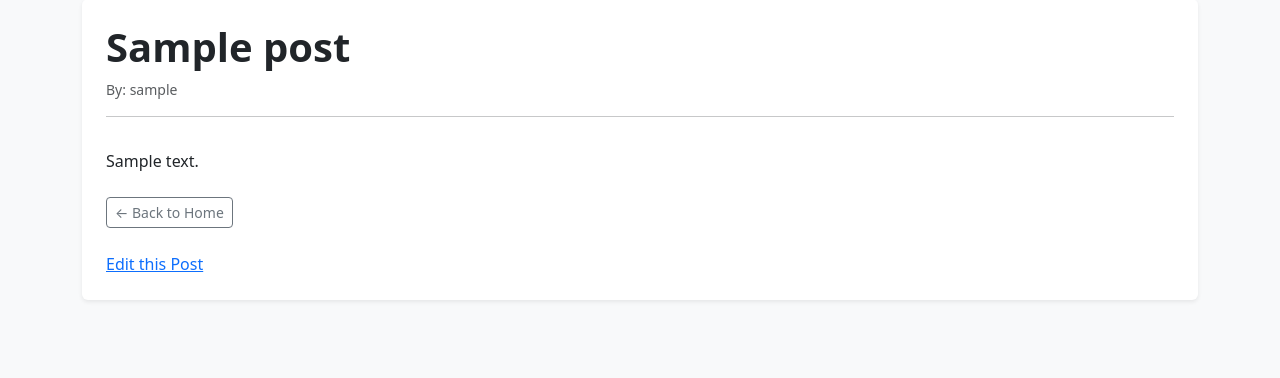
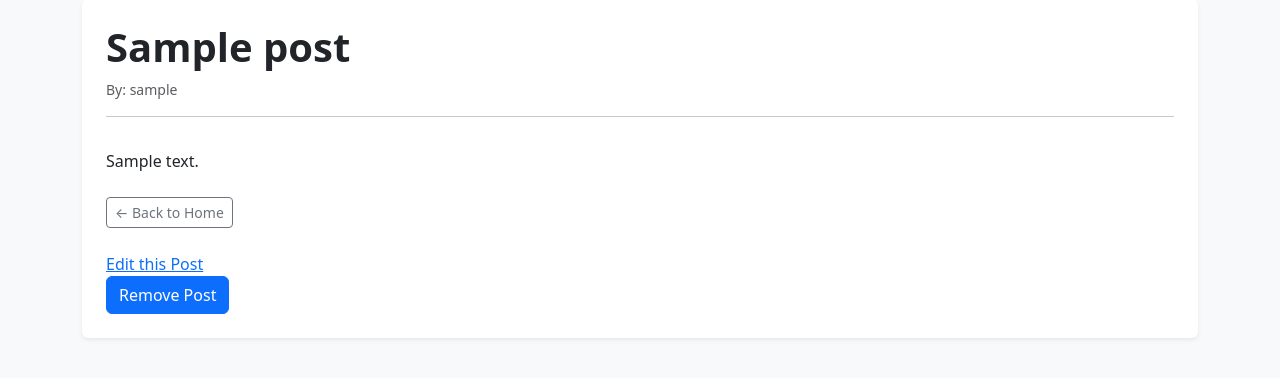
Before and after one commit to AB-X-AR/Django_Blog, a Django app: page /post/1 in a window 1280 px wide. Shown: the part 81-459 px from the top of the page. Run offline with Django 5.2, Linux system fonts and the light colour scheme; tables that the repository leaves empty hold one stand-in row (values such as "Sample post").

Commit message:
Implemented the Delete Operations too, Hence CRUD Completed

```diff
--- a/azblog/urls.py
+++ b/azblog/urls.py
@@ -10,5 +10,6 @@ urlpatterns = [
     path('post/<int:pk>', views.post_detail, name="post_detail"),
     path('post/create/', views.post_create, name='post_create'),
     path('post/edit/<int:pk>', views.post_update, name="post_update"),
+    path('post/delete/<int:pk>', views.post_delete, name='post_delete'),
     #path('article/<int:pk>', ArticleDetailView.as_view(), name="article-details")
 ]
--- a/azblog/views.py
+++ b/azblog/views.py
@@ -51,6 +51,17 @@ def post_update(request, pk):
         return render(request, "azblog/post_form.html", {'form':form, 'pk':post.pk})
 
 
+@login_required
+def post_delete(request, pk):
+    post = get_object_or_404(Post, pk=pk, author=request.user)
+
+    if request.method == 'POST':
+        post.delete()
+        return redirect('home')
+    return render(request, 'azblog/home.html', {'pk':post.pk})
+
+
+
 
 
 """
--- a/templates/azblog/post_detail.html
+++ b/templates/azblog/post_detail.html
@@ -20,6 +20,13 @@
     <a href="{% url 'post_update' post.pk %}">Edit this Post</a>
   </div>
 
+    <form action="{% url 'post_delete' post.pk %}" method="post">
+      {% csrf_token %}
+      <button type="submit" class="btn btn-primary">Remove Post</button>
+    </form>
+
+
+
 </div>
 
 {% endblock %}
```
Also changed, not shown: 1 other file.
